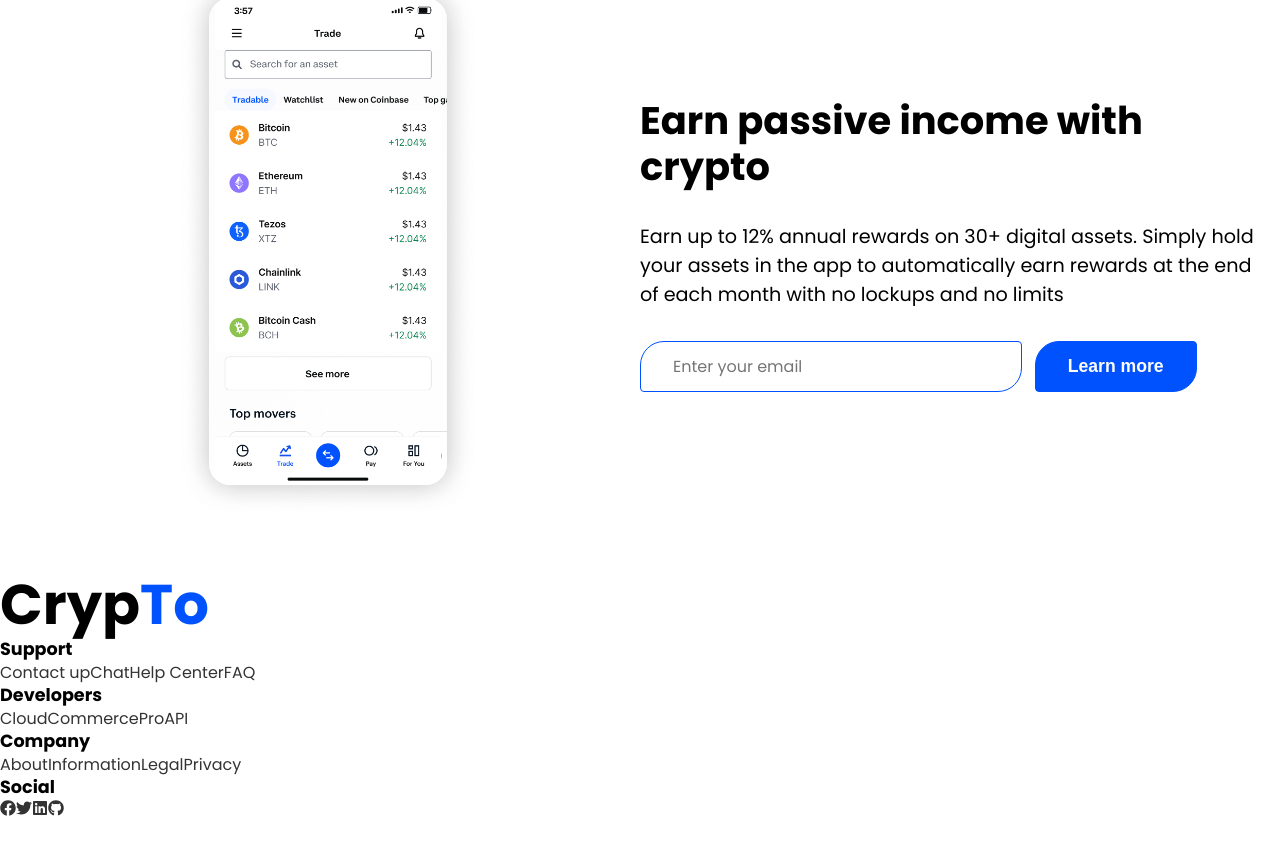
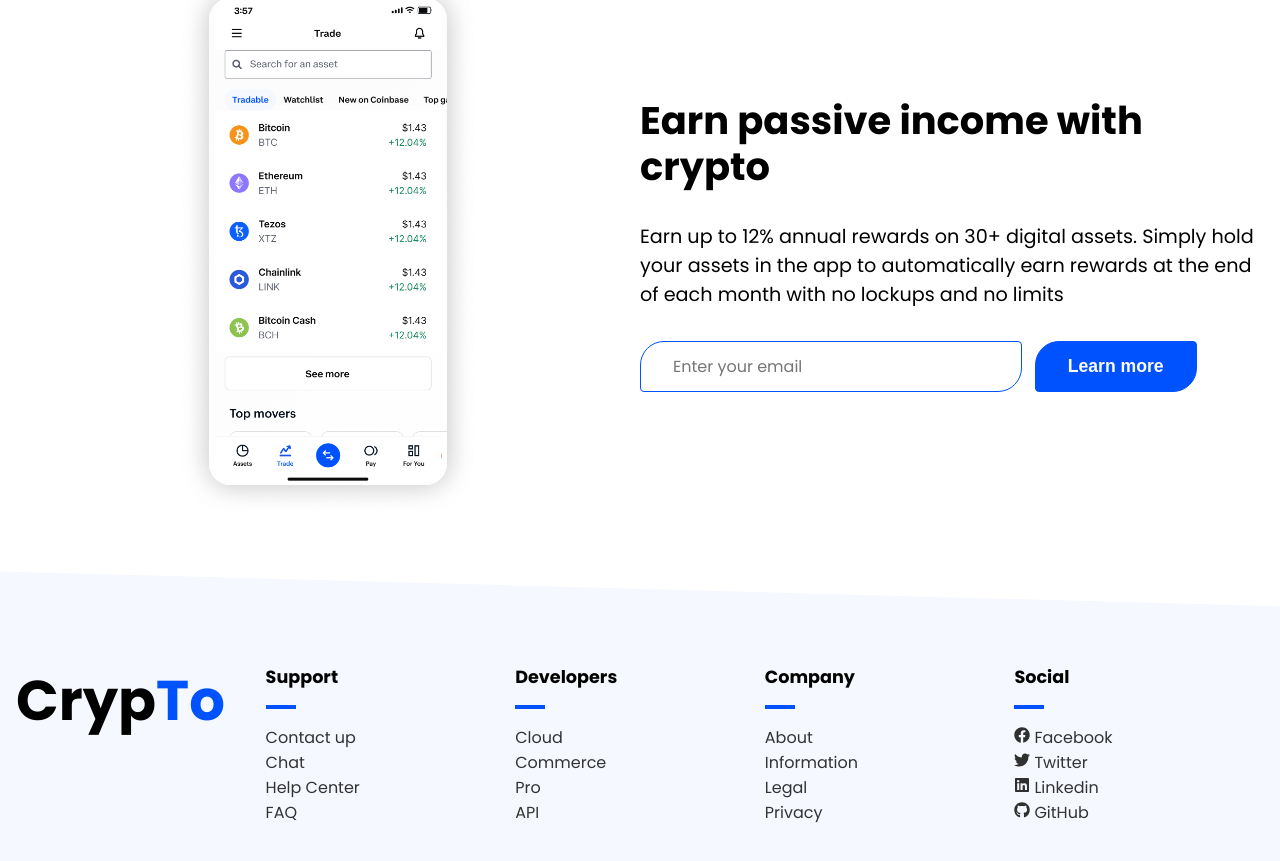
Before and after one commit to anastaok/crypto-react-api, a React (Create React App) app: page / in a window 1280 px wide. Shown: the part 706-1567 px from the top of the page. Before the commit the page ends 1529 px from the top, so only its background shows below. Built offline with nearby package versions, Linux system fonts and the light colour scheme; no server answers.

Commit message:
added footer styles

```diff
--- a/src/components/Footer/Footer.jsx
+++ b/src/components/Footer/Footer.jsx
@@ -14,50 +14,50 @@
 
         <div className="col">
           <h5>Support</h5>
-          <span className="bar">
+          <span className="bar"></span>
           <a href="/">Contact up</a>
           <a href="/">Chat</a>
           <a href="/">Help Center</a>
           <a href="/">FAQ</a>
-          </span>
         </div>
 
         <div className="col">
           <h5>Developers</h5>
-          <span className="bar">
+          <span className="bar"></span>
           <a href="/">Cloud</a>
           <a href="/">Commerce</a>
           <a href="/">Pro</a>
           <a href="/">API</a>
-          </span>
         </div>
 
         <div className="col">
           <h5>Company</h5>
-          <span className="bar">
+          <span className="bar"></span>
           <a href="/">About</a>
           <a href="/">Information</a>
           <a href="/">Legal</a>
           <a href="/">Privacy</a>
-          </span>
         </div>
 
         <div className="col">
           <h5>Social</h5>
-          <span className="bar">
+          <span className="bar"></span>
           <a href="/">
             <FaFacebook className="icon" />
+            Facebook
           </a>
           <a href="/">
             <FaTwitter className="icon" />
+            Twitter
           </a>
           <a href="/">
             <FaLinkedin className="icon" />
+            Linkedin
           </a>
           <a href="/">
             <FaGithub className="icon" />
+            GitHub
           </a>
-          </span>
         </div>
       </div>
     </div>
--- a/src/components/Footer/FooterStyles.scss
+++ b/src/components/Footer/FooterStyles.scss
@@ -0,0 +1,48 @@
+.footer {
+    background-color: var(--background);
+    padding: 5rem 0;
+    clip-path: polygon(0 0, 100% 10%, 100% 100%, 0% 100%);
+
+    .container {
+        display: grid;
+        grid-template-columns: repeat(5, 1fr);
+        justify-content: space-between;
+        padding: 1rem;
+    }
+
+    .col {
+        display: flex;
+        flex-direction: column;
+    }
+
+    .bar {
+        width: 30px;
+        border-bottom: 4px solid var(--primary);
+        margin: 1rem 0;
+    }
+
+    .a {
+        font-size: 1rem;
+    }
+
+    .icon {
+        color: #303030;
+        margin-right: 4px;
+    }
+
+    .h5 {
+        margin-top: 2rem;
+    }
+}
+
+@media screen and (max-width: 940px) {
+    .footer {
+        .container {
+            grid-template-columns: repeat(2,1fr);
+        }
+
+        .col-1 {
+            display: none;
+        }
+    }
+}
```
Lines whose indentation alone changed are shown as unchanged.
